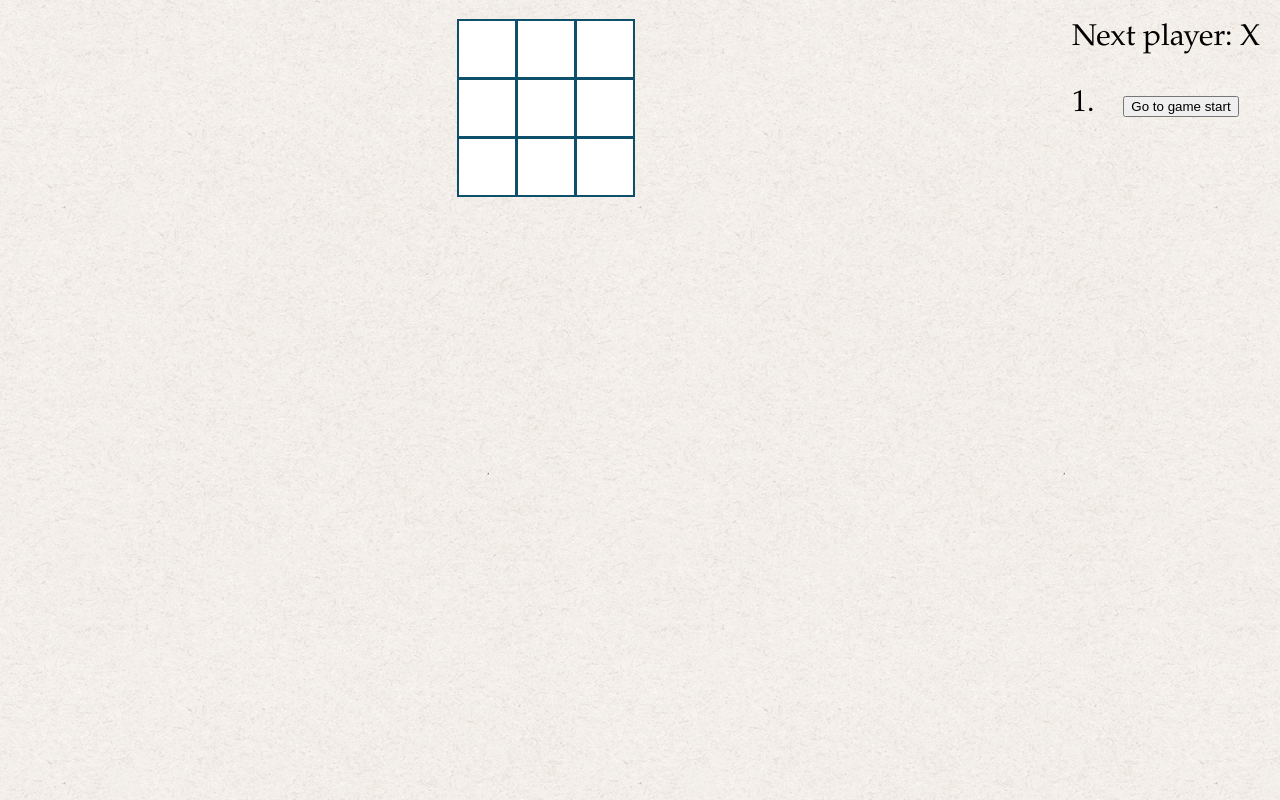
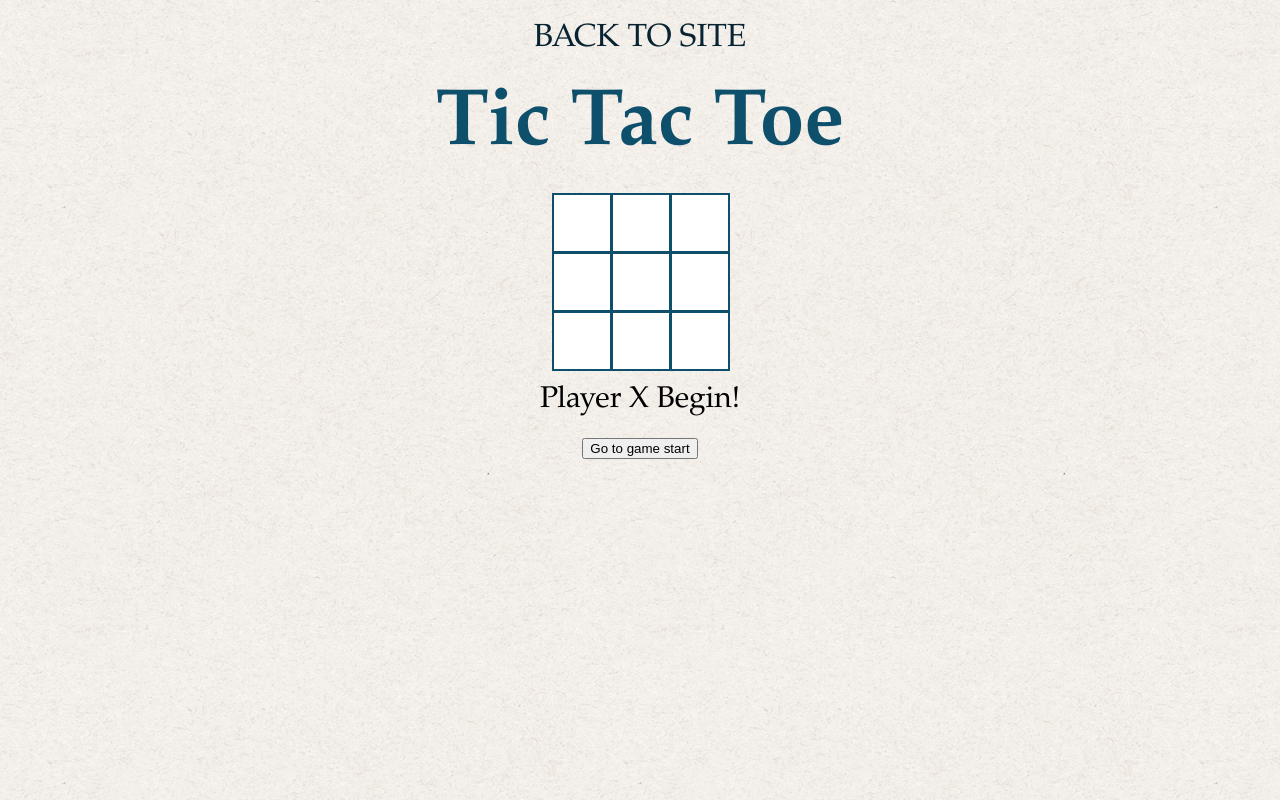
Before and after one commit to Chameleon2525/TicTacToe, a React app: page / in a window 1280 px wide. Built offline with nearby package versions, Linux system fonts and the light colour scheme.

Commit message:
first commit

```diff
--- a/public/index.html
+++ b/public/index.html
@@ -4,37 +4,16 @@
     <meta charset="utf-8">
     <meta name="viewport" content="width=device-width, initial-scale=1, shrink-to-fit=no">
     <meta name="theme-color" content="#000000">
-    <!--
-      manifest.json provides metadata used when your web app is added to the
-      homescreen on Android. See https://developers.google.com/web/fundamentals/engage-and-retain/web-app-manifest/
-    -->
     <link rel="manifest" href="%PUBLIC_URL%/manifest.json">
     <link rel="shortcut icon" href="%PUBLIC_URL%/favicon.ico">
-    <!--
-      Notice the use of %PUBLIC_URL% in the tags above.
-      It will be replaced with the URL of the `public` folder during the build.
-      Only files inside the `public` folder can be referenced from the HTML.
-
-      Unlike "/favicon.ico" or "favicon.ico", "%PUBLIC_URL%/favicon.ico" will
-      work correctly both with client-side routing and a non-root public URL.
-      Learn how to configure a non-root public URL by running `npm run build`.
-    -->
-    <title>React App</title>
+    <title>CM TicTacToe</title>
   </head>
   <body>
     <noscript>
       You need to enable JavaScript to run this app.
     </noscript>
+    <div class="back"><a href = "http://carlmillscv-com.stackstaging.com/webdev.html">BACK TO SITE</a></div>
+    <h1>Tic Tac Toe</h1>
     <div id="root"></div>
-    <!--
-      This HTML file is a template.
-      If you open it directly in the browser, you will see an empty page.
-
-      You can add webfonts, meta tags, or analytics to this file.
-      The build step will place the bundled scripts into the <body> tag.
-
-      To begin the development, run `npm start` or `yarn start`.
-      To create a production bundle, use `npm run build` or `yarn build`.
-    -->
   </body>
 </html>
--- a/src/index.css
+++ b/src/index.css
@@ -1,17 +1,14 @@
 body {
-  font: 30px Garamond, Baskerville, Helvetica, sans-serif;;
+  font: 30px Garamond, Baskerville, Helvetica, sans-serif;
   margin: 20px;
   background-image: url('eggshell.jpg');
   text-align: center;
 }
 
-ol, ul {
-  padding-left: 30px;
-}
-
 h1 {
   font-size: 5rem;
   color: #0E506C;
+  margin: 0;
   padding: 20px 0px;
 }
 
@@ -53,6 +50,8 @@ a{
   width: 60px;
 }
 
+
+
 .square:focus {
   outline: none;
 }
@@ -62,8 +61,19 @@ a{
 }
 
 .game {
-  display: flex;
+  display: inline;
+}
+
+ol {
+  padding: 0px;
+  display: inline;
+  list-style: none;
 }
 
 .game-info {
+  display: block;
 }
+
+a:hover {
+  color: #1DB9F9;
+}
--- a/src/index.js
+++ b/src/index.js
@@ -97,10 +97,17 @@ class Board extends React.Component {
       });
 
       let status;
-      if (winner) {
-        status = 'Winner: ' + winner;
-      } else {
-        status = 'Next player: ' + (this.state.xIsNext ? 'X' : 'O');
+      if(this.state.stepNumber === 0){
+        status = 'Player X Begin!'
+      }
+      else if (winner) {
+        status = 'Player ' + winner + ' Wins!';
+      }
+      else if (this.state.stepNumber === 9){
+        status = 'DRAW!'
+      }
+      else {
+        status = 'Next Player: ' + (this.state.xIsNext ? 'X' : 'O');
       }
 
       return (
```
